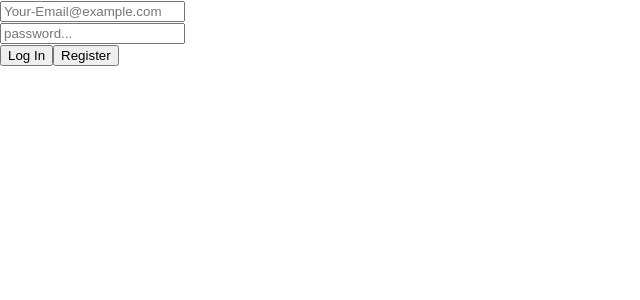
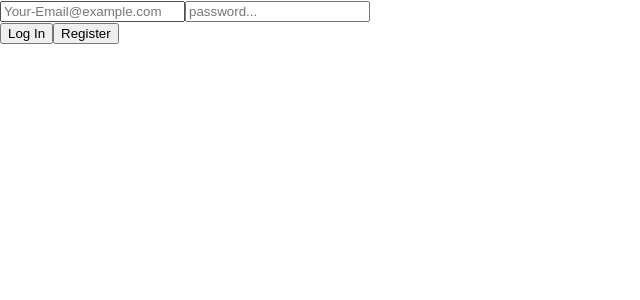
Before and after one commit to usemytechstuff-tt17/Front-End, a React (Create React App) app in the folder use-my-tech-stuff/: page /login in a window 1280 px wide. Shown: the top 300 px of the page, without its empty margins (0-640 px from the left). Built offline with nearby package versions, Linux system fonts and the light colour scheme.

Commit message:
corrected Login

```diff
--- a/use-my-tech-stuff/src/components/Login.js
+++ b/use-my-tech-stuff/src/components/Login.js
@@ -10,27 +10,33 @@ export default function LoginForm() {
 		const{name, value}=evt.target
 		setUserValue({...userValue, [name]:value})
 	};
+	const onSubmit = (evt) => {
+        evt.preventDefault();
 
+    }
 	return (
 		<div>
-			<form onSubmit={''}>
-				<input
-					type='email'
-					onChange={change}
-					value={userValue.userName}
-					placeHolder='Your-Email@example.com'
-					name="email"
+			<form onSubmit={onSubmit}>
+				<label>
+					<input
+						type='email'
+						onChange={change}
+						value={userValue.userName}
+						placeholder='Your-Email@example.com'
+						name="email"
 				/>
-			</form>
-			<form>
+				</label>
+
+				<label>
 				<input
 					type='password'
 					value={userValue.password}
 					onChange={change}
-					placeHolder='password...'
+					placeholder='password...'
 					name="password"
 
 				/>
+				</label>
 			</form>
 			<button onClick={change}>Log In</button>
 				<Link>
```
